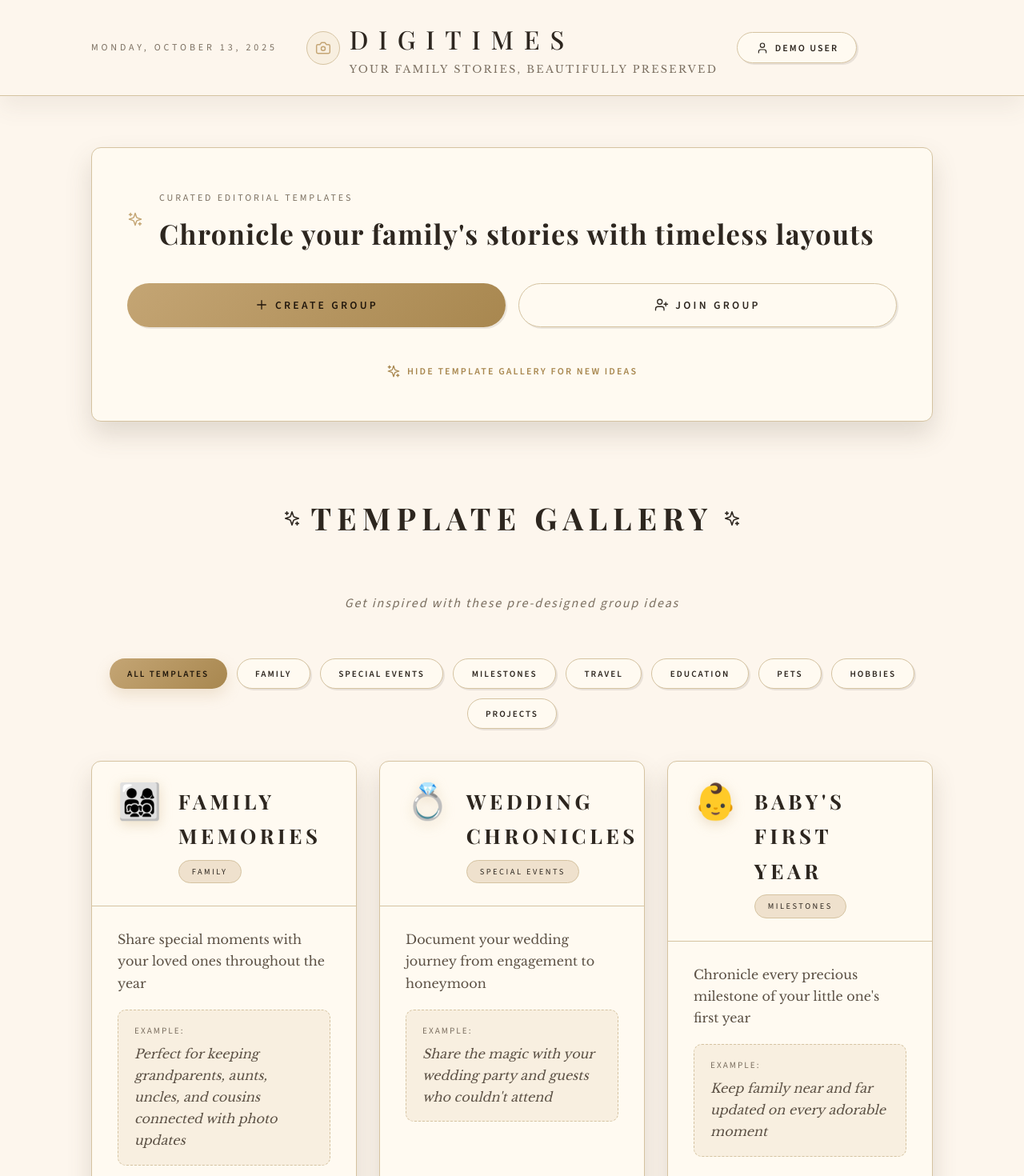
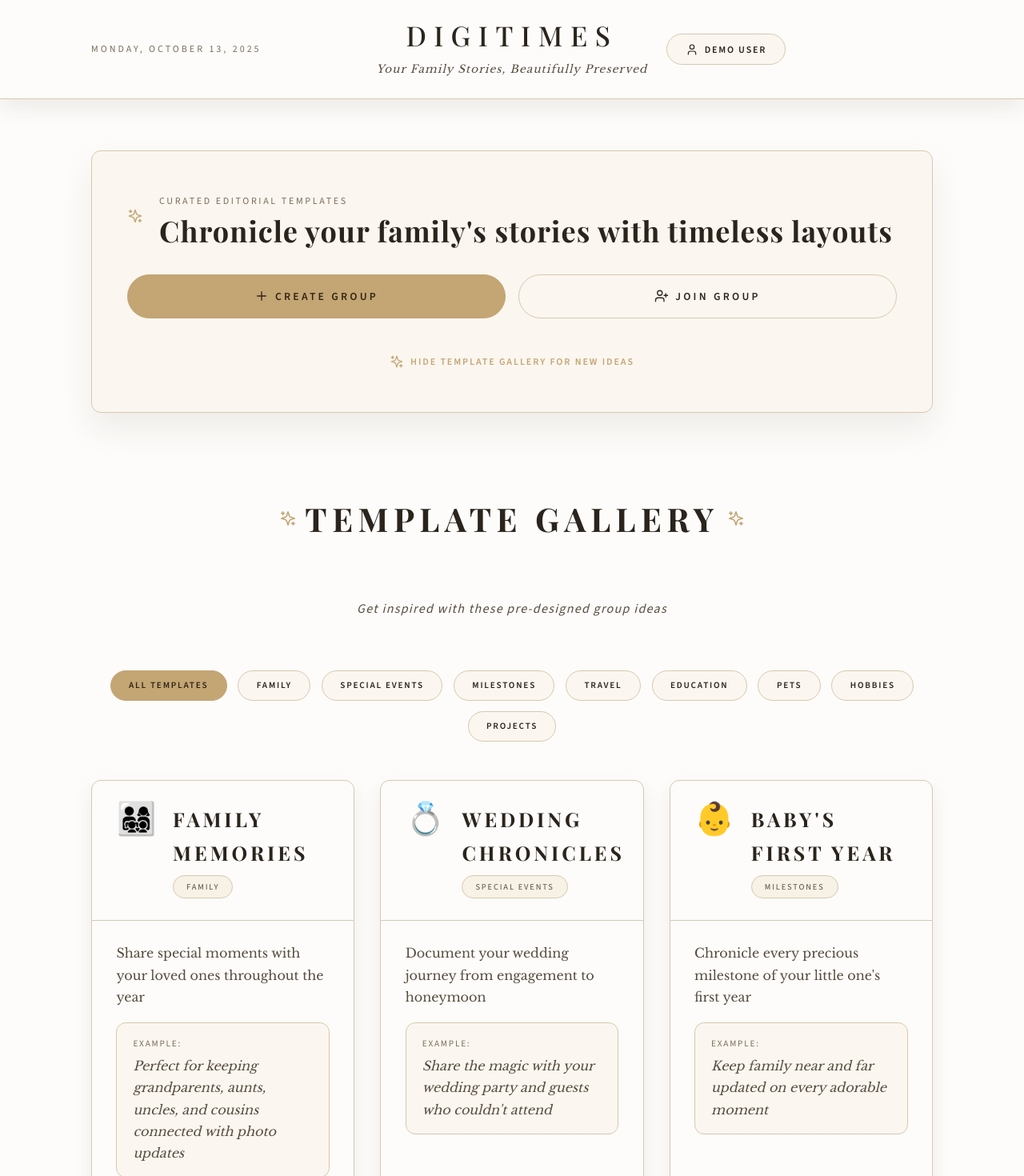
Before and after one commit to asands24/Digi-Times, a React (Create React App) app: page / in a window 1280 px wide. Shown: the top 1470 px of the page at 80% size. Built offline with nearby package versions, Linux system fonts and the light colour scheme.

Commit message:
Restyle UI with vintage editorial aesthetic

```diff
--- a/src/components/Header.tsx
+++ b/src/components/Header.tsx
@@ -1,4 +1,4 @@
-import { Camera, LogOut, Settings, User } from 'lucide-react';
+import { LogOut, Settings, User } from 'lucide-react';
 import { Button } from './ui/button';
 import {
   DropdownMenu,
@@ -16,16 +16,11 @@ export function Header() {
           Monday, October 13, 2025
         </div>
 
-        <div className="editorial-header__logo">
-          <div className="editorial-header__mark">
-            <Camera size={20} strokeWidth={1.75} />
-          </div>
-          <div className="editorial-header__title">
-            <span className="editorial-header__name">DIGITIMES</span>
-            <span className="editorial-header__tagline">
-              Your Family Stories, Beautifully Preserved
-            </span>
-          </div>
+        <div className="editorial-header__logo" role="banner">
+          <span className="editorial-header__name">DIGITIMES</span>
+          <span className="editorial-header__tagline">
+            Your Family Stories, Beautifully Preserved
+          </span>
         </div>
 
         <DropdownMenu>
--- a/src/index.css
+++ b/src/index.css
@@ -1,19 +1,19 @@
 @import url('https://fonts.googleapis.com/css2?family=Playfair+Display:wght@500;700;900&family=Libre+Baskerville:wght@400;700&family=Source+Sans+3:wght@400;600&display=swap');
 
 :root {
-  --paper: #fdf6ed;
-  --paper-soft: #f7ecdc;
-  --surface: #fffaf1;
-  --surface-alt: #f8efe0;
-  --ink: #2d261f;
-  --ink-soft: #5c5145;
-  --ink-muted: #7b6f60;
+  --paper: #fdfcfa;
+  --paper-soft: #f7f1e6;
+  --surface: #fbf6ef;
+  --surface-alt: #f4ede0;
+  --ink: #2b241c;
+  --ink-soft: #574c3e;
+  --ink-muted: #7a6d5b;
   --accent-gold: #c4a574;
   --accent-gold-dark: #a8874f;
-  --accent-border: #d5c3a1;
-  --accent-muted: #efe1cd;
-  --accent-shadow: rgba(92, 81, 69, 0.18);
-  --accent-highlight: rgba(196, 165, 116, 0.2);
+  --accent-border: #d8c8af;
+  --accent-muted: #efe5d3;
+  --accent-shadow: rgba(59, 48, 34, 0.12);
+  --accent-highlight: rgba(196, 165, 116, 0.18);
 
   --font-display: 'Playfair Display', 'Times New Roman', serif;
   --font-serif: 'Libre Baskerville', 'Georgia', serif;
@@ -58,25 +58,25 @@ a {
   padding: 4rem 1.5rem 6rem;
   display: flex;
   flex-direction: column;
-  gap: 3.5rem;
+  gap: 4rem;
 }
 
 .editorial-header {
   position: sticky;
   top: 0;
   z-index: 100;
-  background: rgba(253, 246, 237, 0.94);
+  background: rgba(253, 252, 250, 0.95);
   border-bottom: 1px solid var(--accent-border);
-  box-shadow: 0 14px 28px rgba(92, 81, 69, 0.08);
+  box-shadow: 0 12px 24px rgba(59, 48, 34, 0.08);
   backdrop-filter: blur(8px);
 }
 
 .editorial-header__inner {
   width: min(1100px, 100%);
   margin: 0 auto;
-  padding: 1.35rem 1.5rem;
+  padding: 1.6rem 1.5rem;
   display: grid;
-  grid-template-columns: 1fr auto 1fr;
+  grid-template-columns: 1fr minmax(0, auto) 1fr;
   align-items: center;
   gap: 1.5rem;
 }
@@ -84,7 +84,7 @@ a {
 .editorial-header__date {
   font-family: var(--font-sans);
   font-size: 0.75rem;
-  letter-spacing: 0.32em;
+  letter-spacing: 0.25em;
   text-transform: uppercase;
   color: var(--ink-muted);
 }
@@ -92,41 +92,29 @@ a {
 .editorial-header__logo {
   justify-self: center;
   display: flex;
+  flex-direction: column;
   align-items: center;
-  gap: 0.75rem;
-}
-
-.editorial-header__mark {
-  width: 42px;
-  height: 42px;
-  border-radius: 50%;
-  border: 1px solid var(--accent-border);
-  background: var(--surface-alt);
-  display: grid;
-  place-items: center;
-  color: var(--accent-gold);
-}
-
-.editorial-header__title {
-  display: flex;
-  flex-direction: column;
-  align-items: flex-start;
+  gap: 0.35rem;
+  text-align: center;
 }
 
 .editorial-header__name {
   font-family: var(--font-display);
-  font-size: 2rem;
-  letter-spacing: 0.4em;
+  font-size: 2.15rem;
+  letter-spacing: 0.28em;
   text-transform: uppercase;
   color: var(--ink);
+  line-height: 1.1;
 }
 
 .editorial-header__tagline {
   font-family: var(--font-serif);
-  font-size: 0.8rem;
-  letter-spacing: 0.18em;
-  text-transform: uppercase;
-  color: var(--ink-muted);
+  font-size: 0.85rem;
+  letter-spacing: 0.08em;
+  text-transform: none;
+  font-style: italic;
+  color: var(--ink-soft);
+  margin-top: 0.35rem;
 }
 
 .editorial-user {
@@ -151,7 +139,7 @@ a {
   border: 1px solid var(--accent-border);
   border-radius: var(--radius-soft);
   padding: 2.5rem 2.75rem;
-  box-shadow: 0 16px 32px var(--accent-shadow);
+  box-shadow: 0 20px 40px rgba(59, 48, 34, 0.08);
 }
 
 .hero-actions__intro {
@@ -161,9 +149,13 @@ a {
   color: var(--accent-gold);
 }
 
+.hero-actions__intro svg {
+  color: var(--accent-gold);
+}
+
 .hero-actions__kicker {
   font-family: var(--font-sans);
-  letter-spacing: 0.24em;
+  letter-spacing: 0.22em;
   text-transform: uppercase;
   font-size: 0.75rem;
   color: var(--ink-muted);
@@ -172,9 +164,10 @@ a {
 
 .hero-actions__headline {
   font-family: var(--font-display);
-  font-size: 2.15rem;
-  letter-spacing: 0.04em;
+  font-size: 2.25rem;
+  letter-spacing: 0.03em;
   margin: 0;
+  line-height: 1.2;
   color: var(--ink);
 }
 
@@ -190,27 +183,28 @@ a {
 }
 
 .hero-actions__button--create {
-  background: linear-gradient(135deg, var(--accent-gold), var(--accent-gold-dark));
-  color: #1f160b;
-  border: none;
-  box-shadow: 0 10px 20px rgba(196, 165, 116, 0.28);
+  background: var(--accent-gold);
+  color: #2f2515;
+  border-color: var(--accent-gold);
+  box-shadow: none;
 }
 
 .hero-actions__button--create:hover {
-  filter: brightness(0.95);
+  color: #fdfcfa;
 }
 
 .hero-actions__button--join {
   border-color: var(--accent-border);
-  background: var(--surface-alt);
+  background: var(--surface);
+  color: var(--ink-soft);
 }
 
 .hero-actions__toggle {
   align-self: stretch;
   justify-content: center;
   background: transparent;
-  color: var(--accent-gold-dark);
-  letter-spacing: 0.24em;
+  color: var(--accent-gold);
+  letter-spacing: 0.22em;
 }
 
 .hero-actions__toggle:hover {
@@ -220,62 +214,67 @@ a {
 .template-gallery {
   display: flex;
   flex-direction: column;
-  gap: 2.5rem;
+  gap: 3rem;
 }
 
 .template-gallery__heading {
   text-align: center;
   display: flex;
   flex-direction: column;
-  gap: 0.75rem;
+  gap: 0.85rem;
 }
 
 .template-gallery__title {
   display: inline-flex;
   align-items: center;
   justify-content: center;
-  gap: 0.75rem;
+  gap: 0.65rem;
   font-family: var(--font-display);
-  letter-spacing: 0.28em;
+  letter-spacing: 0.24em;
   text-transform: uppercase;
-  font-size: 1.6rem;
+  font-size: 1.7rem;
   color: var(--ink);
+}
+
+.template-gallery__title svg {
+  color: var(--accent-gold);
 }
 
 .template-gallery__heading p {
   font-family: var(--font-sans);
   font-style: italic;
-  color: var(--ink-muted);
-  letter-spacing: 0.12em;
+  color: var(--ink-soft);
+  letter-spacing: 0.08em;
 }
 
 .template-gallery__filters {
   display: flex;
   flex-wrap: wrap;
   justify-content: center;
-  gap: 0.75rem;
+  gap: 0.85rem;
 }
 
 .template-gallery__filter {
-  background: var(--surface);
+  background: transparent;
   border-color: var(--accent-border);
-  letter-spacing: 0.22em;
+  letter-spacing: 0.2em;
   text-transform: uppercase;
   font-size: 0.72rem;
   padding-inline: 1.25rem;
+  color: var(--ink-soft);
 }
 
 .template-gallery__filter.dt-button--primary {
-  background: linear-gradient(135deg, var(--accent-gold), var(--accent-gold-dark));
-  color: #1f160b;
-  border: none;
-  box-shadow: 0 8px 18px rgba(196, 165, 116, 0.25);
+  background: var(--accent-gold);
+  color: #2f2515;
+  border-color: var(--accent-gold);
+  box-shadow: none;
 }
 
 .template-gallery__grid {
   display: grid;
   grid-template-columns: repeat(auto-fit, minmax(280px, 1fr));
-  gap: 1.75rem;
+  gap: 2rem;
 }
 
 .template-gallery__empty {
@@ -292,23 +291,23 @@ a {
   gap: 0.5rem;
   border-radius: var(--radius-pill);
   border: 1px solid var(--accent-border);
-  background: var(--surface);
+  background: transparent;
   color: var(--ink);
   font-family: var(--font-sans);
   font-weight: 600;
-  letter-spacing: 0.18em;
+  letter-spacing: 0.16em;
   text-transform: uppercase;
   font-size: 0.75rem;
   padding: 0.85rem 1.8rem;
   cursor: pointer;
-  transition: transform var(--transition-base), box-shadow var(--transition-base),
-    background var(--transition-base), color var(--transition-base);
-  box-shadow: 2px 2px 0 rgba(91, 78, 66, 0.12);
+  transition: background var(--transition-base), color var(--transition-base),
+    border-color var(--transition-base), box-shadow var(--transition-base);
 }
 
 .dt-button:hover:not(:disabled) {
-  transform: translateY(-2px);
-  box-shadow: 4px 6px 0 rgba(91, 78, 66, 0.12);
+  background: var(--accent-highlight);
+  border-color: var(--accent-gold);
+  box-shadow: 0 10px 22px rgba(59, 48, 34, 0.12);
 }
 
 .dt-button:disabled {
@@ -317,21 +316,34 @@ a {
 }
 
 .dt-button--primary {
-  background: linear-gradient(135deg, var(--accent-gold), var(--accent-gold-dark));
-  color: #20160c;
-  border: none;
+  background: var(--accent-gold);
+  color: #2f2515;
+  border-color: var(--accent-gold);
+}
+
+.dt-button--primary:hover:not(:disabled) {
+  background: var(--accent-gold-dark);
+  border-color: var(--accent-gold-dark);
+  color: #fdfcfa;
 }
 
 .dt-button--outline {
   background: var(--surface);
   color: var(--ink);
+  border-color: var(--accent-border);
 }
 
 .dt-button--ghost {
   background: transparent;
   border: none;
+  color: var(--accent-gold);
+}
+
+.dt-button--ghost:hover:not(:disabled) {
+  background: transparent;
+  border-color: transparent;
+  box-shadow: none;
   color: var(--accent-gold-dark);
-  box-shadow: none;
 }
 
 .dt-button--sm {
@@ -407,23 +419,23 @@ a {
 .dt-card {
   border-radius: var(--radius-soft);
   border: 1px solid var(--accent-border);
-  background: var(--surface);
-  box-shadow: 0 16px 30px var(--accent-shadow);
-  transition: transform var(--transition-base), box-shadow var(--transition-base);
+  background: var(--paper);
+  box-shadow: 0 12px 26px rgba(59, 48, 34, 0.08);
+  transition: border-color var(--transition-base), box-shadow var(--transition-base);
   display: flex;
   flex-direction: column;
   height: 100%;
 }
 
 .dt-card:hover {
-  transform: translateY(-6px);
-  box-shadow: 0 24px 42px rgba(45, 38, 31, 0.16);
+  border-color: var(--accent-gold);
+  box-shadow: 0 18px 36px rgba(59, 48, 34, 0.12);
 }
 
 .dt-card__header,
 .dt-card__content,
 .dt-card__footer {
-  padding: 1.75rem 2rem;
+  padding: 1.7rem 1.9rem;
 }
 
 .dt-card__header {
@@ -437,7 +449,7 @@ a {
   flex: 1;
   display: flex;
   flex-direction: column;
-  gap: 1.2rem;
+  gap: 1.1rem;
   color: var(--ink-soft);
 }
 
@@ -445,26 +457,25 @@ a {
   display: flex;
   gap: 0.75rem;
   border-top: 1px solid var(--accent-border);
-  background: var(--surface-alt);
+  background: var(--surface);
 }
 
 .template-card__icon {
-  font-size: 2.75rem;
+  font-size: 2.5rem;
   line-height: 1;
-  filter: drop-shadow(0 4px 8px rgba(194, 165, 116, 0.35));
 }
 
 .template-card__title {
   font-family: var(--font-display);
-  font-size: 1.6rem;
-  letter-spacing: 0.18em;
+  font-size: 1.55rem;
+  letter-spacing: 0.16em;
   text-transform: uppercase;
   margin: 0;
   color: var(--ink);
 }
 
 .template-card__badge {
-  margin-top: 0.5rem;
+  margin-top: 0.4rem;
 }
 
 .template-card__body p {
@@ -478,16 +489,16 @@ a {
   flex-direction: column;
   gap: 0.35rem;
   padding: 1rem 1.25rem;
-  border: 1px dashed var(--accent-border);
-  border-radius: 10px;
-  background: var(--surface-alt);
+  border: 1px solid var(--accent-border);
+  border-radius: 12px;
+  background: var(--surface);
   font-family: var(--font-serif);
   color: var(--ink-soft);
 }
 
 .template-card__example-label {
   font-family: var(--font-sans);
-  letter-spacing: 0.18em;
+  letter-spacing: 0.16em;
   text-transform: uppercase;
   font-size: 0.7rem;
   color: var(--ink-muted);
@@ -503,9 +514,9 @@ a {
 }
 
 .template-card__action--primary {
-  background: linear-gradient(135deg, var(--accent-gold), var(--accent-gold-dark));
-  color: #1f160b;
-  border: none;
+  background: var(--accent-gold);
+  color: #2f2515;
+  border-color: var(--accent-gold);
 }
 
 .dt-badge {
@@ -515,23 +526,24 @@ a {
   border-radius: var(--radius-pill);
   border: 1px solid var(--accent-border);
   background: var(--surface);
-  color: var(--ink);
+  color: var(--ink-soft);
   font-family: var(--font-sans);
   font-size: 0.65rem;
-  letter-spacing: 0.24em;
+  letter-spacing: 0.18em;
   text-transform: uppercase;
   padding: 0.3rem 1rem;
 }
 
 .dt-badge--primary {
   background: var(--accent-gold);
-  color: #1f160b;
-  border: none;
+  color: #2f2515;
+  border-color: var(--accent-gold);
 }
 
 .dt-badge--secondary {
-  background: var(--accent-muted);
-  color: var(--ink);
+  background: var(--paper-soft);
+  border-color: var(--accent-border);
+  color: var(--ink-soft);
 }
 
 .dt-badge--outline {
```
